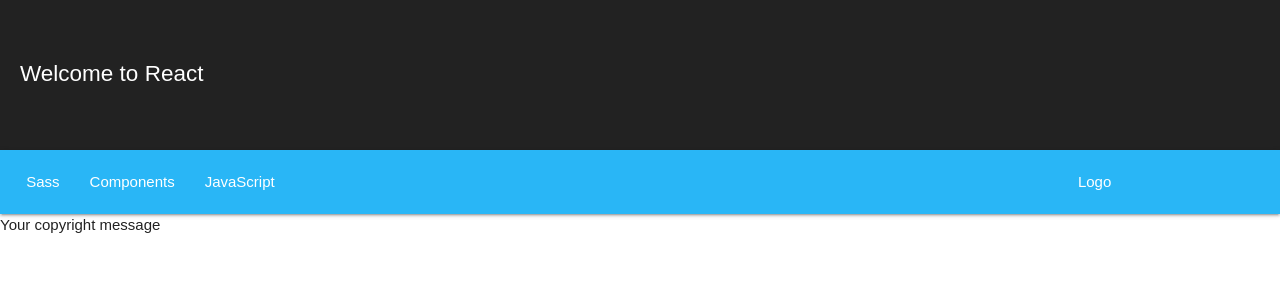
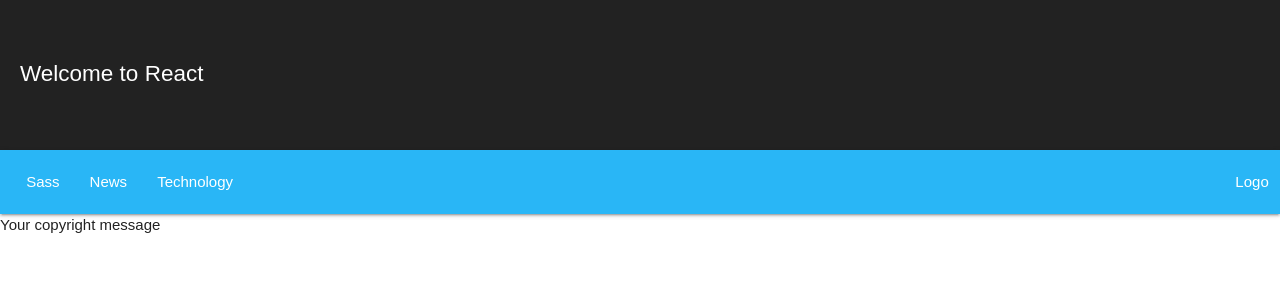
Before and after one commit to david-gnext/news, a React (Create React App) app: page / in a window 1280 px wide. Shown: the top 300 px of the page. Built offline with nearby package versions, Linux system fonts and the light colour scheme.

Commit message:
add active

```diff
--- a/src/components/menu.js
+++ b/src/components/menu.js
@@ -1,16 +1,34 @@
 import React from 'react'
 
-const Menu = () => (
+class Menu extends React.Component {
+  constructor(props) {
+    super(props);
+    this.state = {
+      activeName: window.location.pathname
+    }
+  }
+  render() {
+    const menu = ['Sass','News','Technology']
+
+    const isActive = (name) => (
+      this.state.activeName === '/' + name ? 'active' : ''
+    )
+
+    return (
       <nav>
         <div className="nav-wrapper light-blue lighten-1 row">
           <ul id="nav-mobile" className="hide-on-med-and-down col m10">
-        <li><a href="sass.html">Sass</a></li>
-        <li><a href="badges.html">Components</a></li>
-        <li><a href="collapsible.html">JavaScript</a></li>
+            {
+              menu.map((i) => (
+                <li className={isActive(i)} key={i}><a href={'/'+i}>{i}</a></li>
+              ))
+            }
           </ul>
-      <a href="#" className="col m2">Logo</a>
+          <a href="#" className="col m2 right-align">Logo</a>
         </div>
       </nav>
     )
+  }
+}
 
 export default Menu
```
Lines whose indentation alone changed are shown as unchanged.
